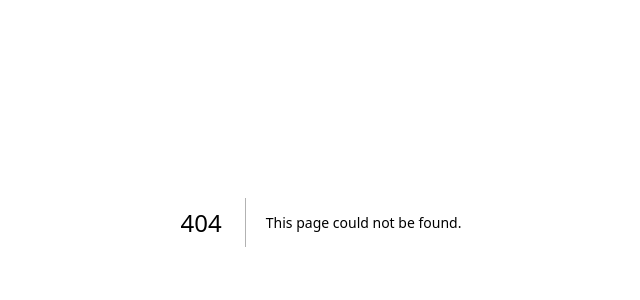
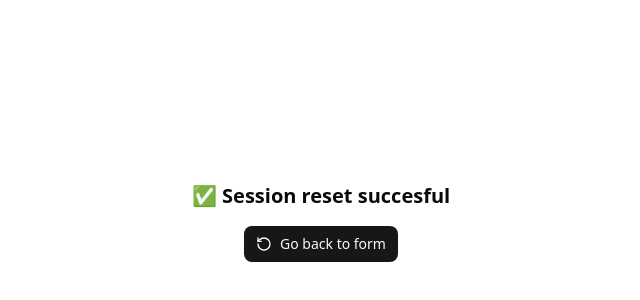
Before and after one commit to jediddev/eswgrad-ui, a Next.js app: page /1asb65 in a window 1280 px wide. Before the commit this address had no page. Shown: the part 178-478 px from the top of the page, without its empty margins (319-959 px from the left). Built offline with nearby package versions, Linux system fonts and the light colour scheme.

Commit message:
first commit

```diff
--- /dev/null
+++ b/src/app/1asb65/page.tsx
@@ -0,0 +1,23 @@
+'use client'
+
+import { Button } from "@/components/ui/button";
+import { RotateCcw } from "lucide-react";
+import { useRouter } from "next/navigation";
+import { useEffect } from "react";
+
+export default function ResetPage() {
+    useEffect(() => {
+        localStorage.removeItem('filled')
+    }, [])
+
+    const router = useRouter()
+
+    return (
+        <>
+            <div className="w-screen h-screen flex flex-col gap-4 items-center justify-center">
+                <h1 className="text-xl font-semibold">✅ Session reset succesful</h1>
+                <Button onClick={() => router.push('/attendee-form')}><RotateCcw />Go back to form</Button>
+            </div>
+        </>
+    )
+}
```
